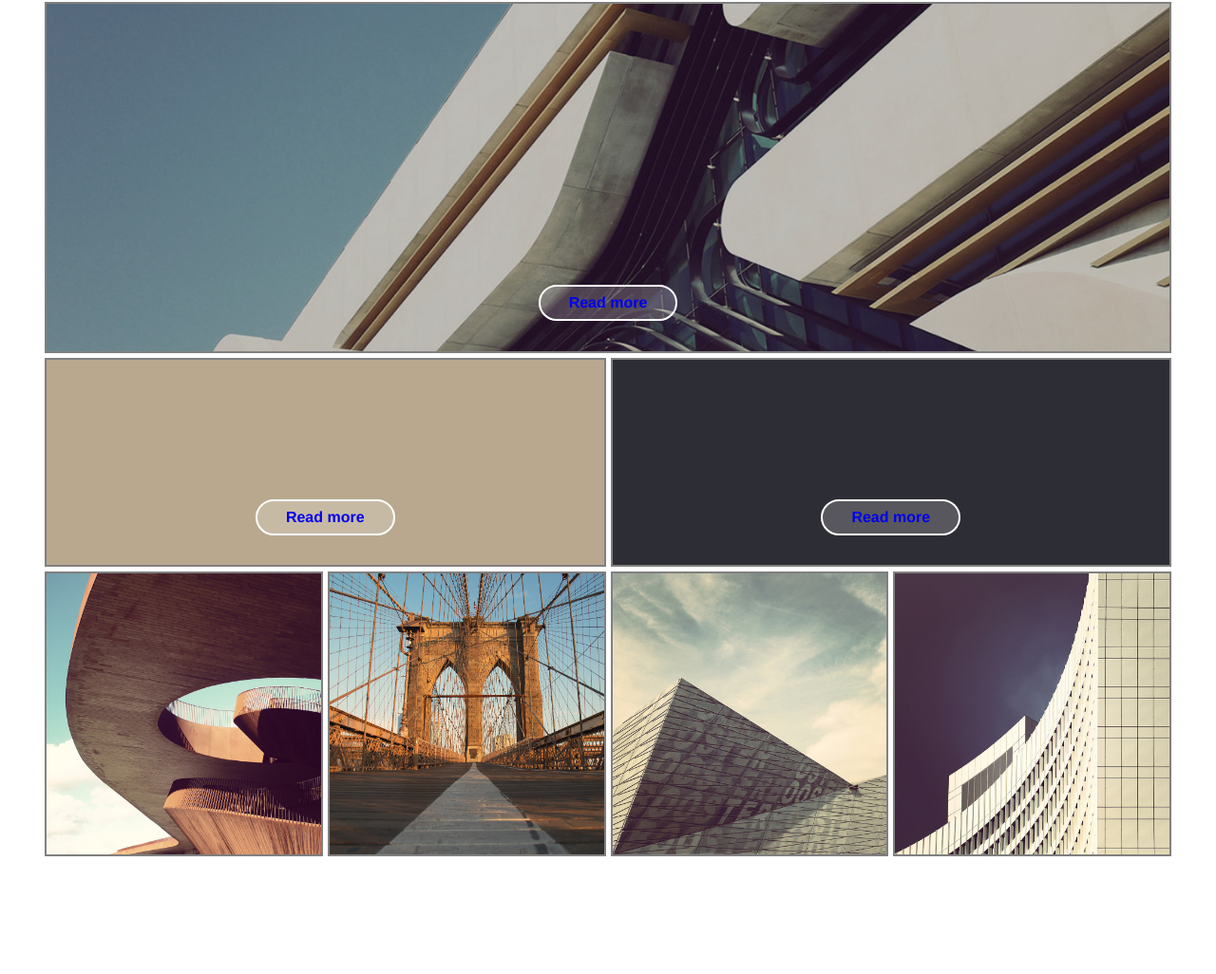
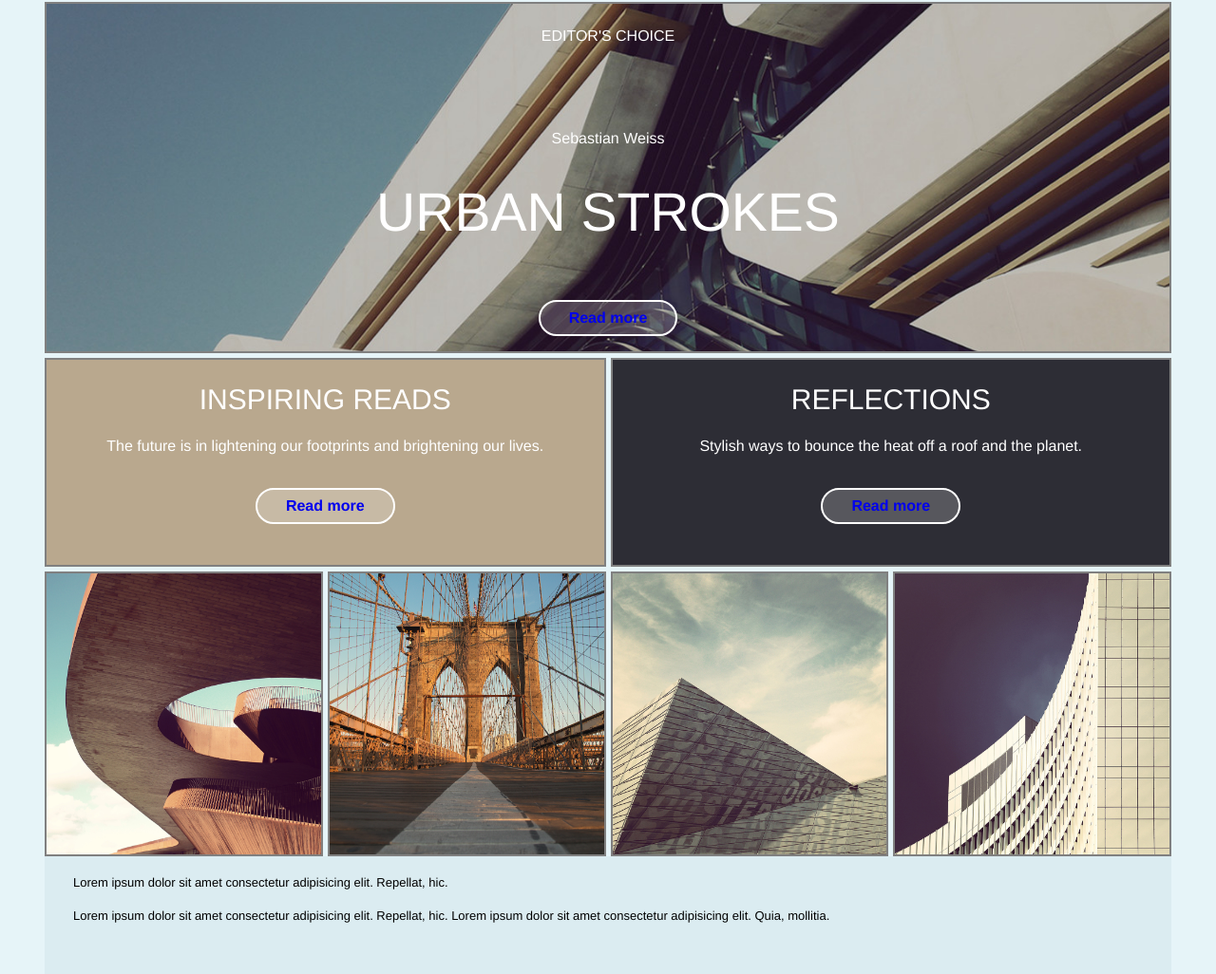
Before and after one commit to Nagrik/Grid-and-modalWindow, a plain HTML site: page index.html in a window 1280 px wide. Shown: the part 119-1145 px from the top of the page at 95% size. Before the commit the page ends 1021 px from the top, so only its background shows below. Drawn offline with Linux system fonts and the light colour scheme.

Commit message:
websiteWithOutWindow

```diff
--- a/css/style.css
+++ b/css/style.css
@@ -4,6 +4,10 @@ html * {
 	margin: 0;
 	box-sizing: border-box;
 	font-family: Gotham, Helvetica Neue, Helvetica, Arial," sans-serif";
+}
+
+body{
+  background-color: #e6f4f8;
 }
 
 a{
@@ -118,9 +122,67 @@ background-size: cover;
       color: whitesmoke;
       padding: 8px 30px;
       border-radius: 30px;
-      margin-top: 25%;
   }
 
   .button a:visited{
   color: white;
   }
+
+.item__title{
+  color: white;
+  padding-top: 25px;
+}
+
+.item__name,
+.item__text{
+  color: white;
+}
+
+
+
+h1 {
+	font-size: 57px;
+	text-transform: uppercase;
+	font-weight: 200;
+	margin-bottom: 60px;
+}
+
+h2 {
+	font-size: 30px;
+	text-transform: uppercase;
+	font-weight: 200;
+	margin-bottom: 23px;
+}
+
+h3 {
+	font-size: 16px;
+	text-transform: uppercase;
+	font-weight: 200;
+	margin-bottom: 90px;
+}
+
+h4 {
+	font-size: 16px;
+	font-weight: 200;
+	margin-bottom: 35px;
+}
+
+p {
+	font-size: 16px;
+	font-weight: 400;
+	margin-bottom: 35px;
+}
+
+.footer{
+  height: 124px;
+  padding: 20px 30px;
+  background-color: #dbecf1;
+  max-width: 1186px;
+  margin: 0 auto;
+}
+
+.footer-text{
+  font-size: 13px;
+  margin-bottom: 20px;
+
+}
--- a/index.html
+++ b/index.html
@@ -21,12 +21,19 @@
   </header>
   <div class="box">
     <div class="item">
+      <h3 class="item__title">EDITOR'S CHOICE</h3>
+      <h4 class="item__name">Sebastian Weiss</h4>
+      <h1 class="item__text">URBAN STROKES</h1>
     <button class="button" style=""><a href="#"> Read more </a></button>
     </div>
     <div class="item">
+      <h2 class="item__title">INSPIRING READS</h2>
+      <p class="item__name">The future is in lightening our footprints and brightening our lives.</p>
       <button class="button"><a href="#"> Read more </a></button>
     </div>
     <div class="item">
+      <h2 class="item__title">Reflections</h2>
+      <p class="item__name">Stylish ways to bounce the heat off a roof and the planet.</p>
       <button class="button"><a href="#"> Read more </a></button>
     </div>
     <div class="item">
@@ -39,5 +46,10 @@
     </div>
   </div>
 
+<footer class="footer">
+ <p class="footer-text"> Lorem ipsum dolor sit amet consectetur adipisicing elit. Repellat, hic.</p>
+ <p class="footer-text"> Lorem ipsum dolor sit amet consectetur adipisicing elit. Repellat, hic. Lorem ipsum dolor sit amet consectetur adipisicing elit. Quia, mollitia.</p>
+</footer>
+
 </body>
 </html>
```
